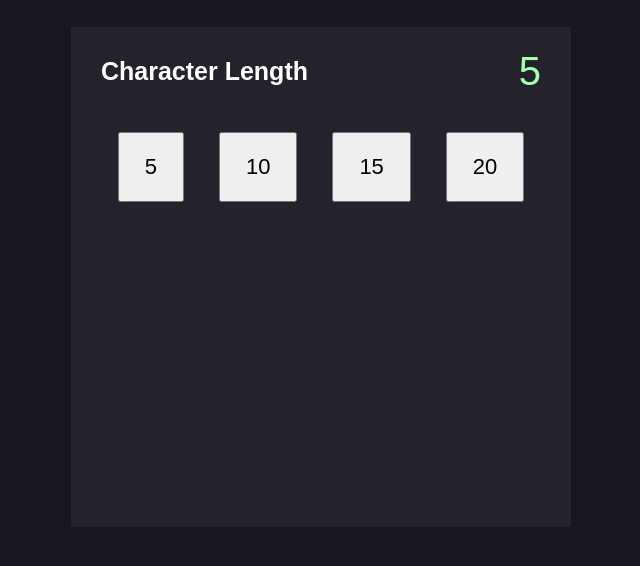
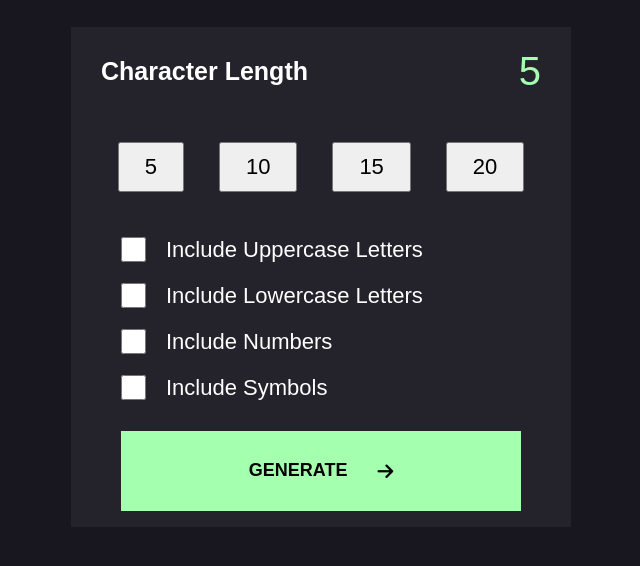
Before and after one commit to MahmudovMuhammadrizo24/generate-Password, a plain HTML site: page index.html in a window 1280 px wide. Shown: the part 222-788 px from the top of the page, without its empty margins (319-959 px from the left). Drawn offline with Linux system fonts and the light colour scheme.

Commit message:
change css and javaScript code

```diff
--- a/index.html
+++ b/index.html
@@ -5,7 +5,9 @@
     <meta charset="UTF-8">
     <meta http-equiv="X-UA-Compatible" content="IE=edge">
     <meta name="viewport" content="width=device-width, initial-scale=1.0">
+    <link rel="stylesheet" href="https://cdnjs.cloudflare.com/ajax/libs/font-awesome/6.3.0/css/all.min.css" />
     <link rel="stylesheet" href="./style.css">
+
     <title>Document</title>
 </head>
 
@@ -32,7 +34,29 @@
                 <button class="button">15</button>
                 <button class="button">20</button>
             </div>
+            <div class="type_sybols">
+                <input class="input" type="checkbox">
+                <i id="check" class="fa-solid fa-check"></i>
+                <span class="uppercase_letters">Include Uppercase Letters</span>
+            </div>
+            <div class="type_sybols">
+                <input class="input" type="checkbox">
+                <i id="check2" class="fa-solid fa-check"></i>
+                <span class="lowercase_letters">Include Lowercase Letters</span>
+            </div>
+            <div class="type_sybols">
+                <input class="input" type="checkbox">
+                <i id="check3" class="fa-solid fa-check"></i>
+                <span class="include_numbers">Include Numbers</span>
+            </div>
+            <div class="type_sybols">
+                <input class="input" type="checkbox">
+                <i id="check4" class="fa-solid fa-check"></i>
+                <span class="include_symbols">Include Symbols</span>
+            </div>
+            <div class="generator">GENERATE <i class="fa-solid fa-arrow-right"></i></div>
         </div>
+
     </div>
 </body>
 <script src="./main.js"></script>
--- a/main.js
+++ b/main.js
@@ -1,7 +1,53 @@
 const buttons = document.querySelectorAll("button");
 const password_length = document.querySelector(".password_length");
-for (let button of buttons) {
-    button.addEventListener("click", function () {
-        password_length.innerText = button.innerText
-    })
+const type_sybols = document.querySelectorAll(".type_sybols");
+const generator = document.querySelector(".generator");
+const textpassword = document.querySelector(".textpassword");
+function len() {
+    for (let button of buttons) {
+        button.addEventListener("click", function () {
+            password_length.innerText = button.innerText
+            return button.innerText
+        })
+    }
 }
+/*
+generator.addEventListener("click", function () {
+    function generatePassword(length) {
+        for (let type of type_sybols) {
+
+            type[0].addEventListener("click", function () {
+                let Uppercase = "QWERTYUIOPLKJHGFSAZXCVBNM";
+                let Lowercase = "qwertyuioplkjhgfdsazxcvbnm";
+                let number = "1234567890";
+                let symbols = "[({/?<>@#$%!=*&^-";
+                let password = Uppercase;
+                for (let i = 0; i < length; i++) {
+                    password += charset.charAt(Math.floor(Math.random() * charset.length));
+                }
+                return password;
+
+
+            })
+
+        }
+    }
+    textpassword.innerText = generatePassword(len())
+})*/
+generator.addEventListener("click", function () {
+
+
+
+    function generatePassword(length) {
+        const charset = "abcdefghijklmnopqrstuvwxyzABCDEFGHIJKLMNOPQRSTUVWXYZ0123456789!=@#$%^&*()_+[]{}|;:,.<>?";
+        let password = "";
+        for (let i = 0; i < length; i++) {
+            password += charset.charAt(Math.floor(Math.random() * charset.length));
+        }
+        return password;
+    }
+
+    //console.log(generatePassword(12)); //Example output: "2hAd1{8?qyWz"
+
+    textpassword.innerText = generatePassword(5)
+})
--- a/style.css
+++ b/style.css
@@ -103,7 +103,7 @@ svg {
 }
 
 button {
-    padding: 20px 25px;
+    padding: 10px 25px;
     font-size: 22px;
 }
 
@@ -112,3 +112,85 @@ button:focus {
     border-radius: 5px;
     border: none;
 }
+
+.type_sybols {
+    display: flex;
+    gap: 20px;
+    row-gap: 30px;
+    margin-top: 20px;
+    margin-left: 50px;
+    align-items: center;
+}
+
+.type_sybols input {
+    width: 25px;
+    height: 25px;
+    border: 2px solid var(--color-neon-green);
+}
+
+.uppercase_letters {
+    font-size: 22px;
+    font-family: sans-serif;
+    font-weight: 500;
+    color: white;
+}
+
+.lowercase_letters {
+    font-size: 22px;
+    font-family: sans-serif;
+    font-weight: 500;
+    color: white;
+}
+
+.include_numbers {
+    font-size: 22px;
+    font-family: sans-serif;
+    font-weight: 500;
+    color: white;
+}
+
+.include_symbols {
+    font-size: 22px;
+    font-family: sans-serif;
+    font-weight: 500;
+    color: white;
+}
+
+.generator {
+    width: 80%;
+    height: 80px;
+    background-color: var(--color-neon-green);
+    display: flex;
+    justify-content: center;
+    align-items: center;
+    margin-left: 50px;
+    margin-top: 30px;
+    gap: 30px;
+    font-size: 18px;
+    font-family: sans-serif;
+    font-weight: 600;
+}
+
+#check {
+    position: absolute;
+    margin-left: 5px;
+    display: none;
+}
+
+#check2 {
+    position: absolute;
+    margin-left: 5px;
+    display: none;
+}
+
+#check3 {
+    position: absolute;
+    margin-left: 5px;
+    display: none;
+}
+
+#check4 {
+    position: absolute;
+    margin-left: 5px;
+    display: none;
+}
```
